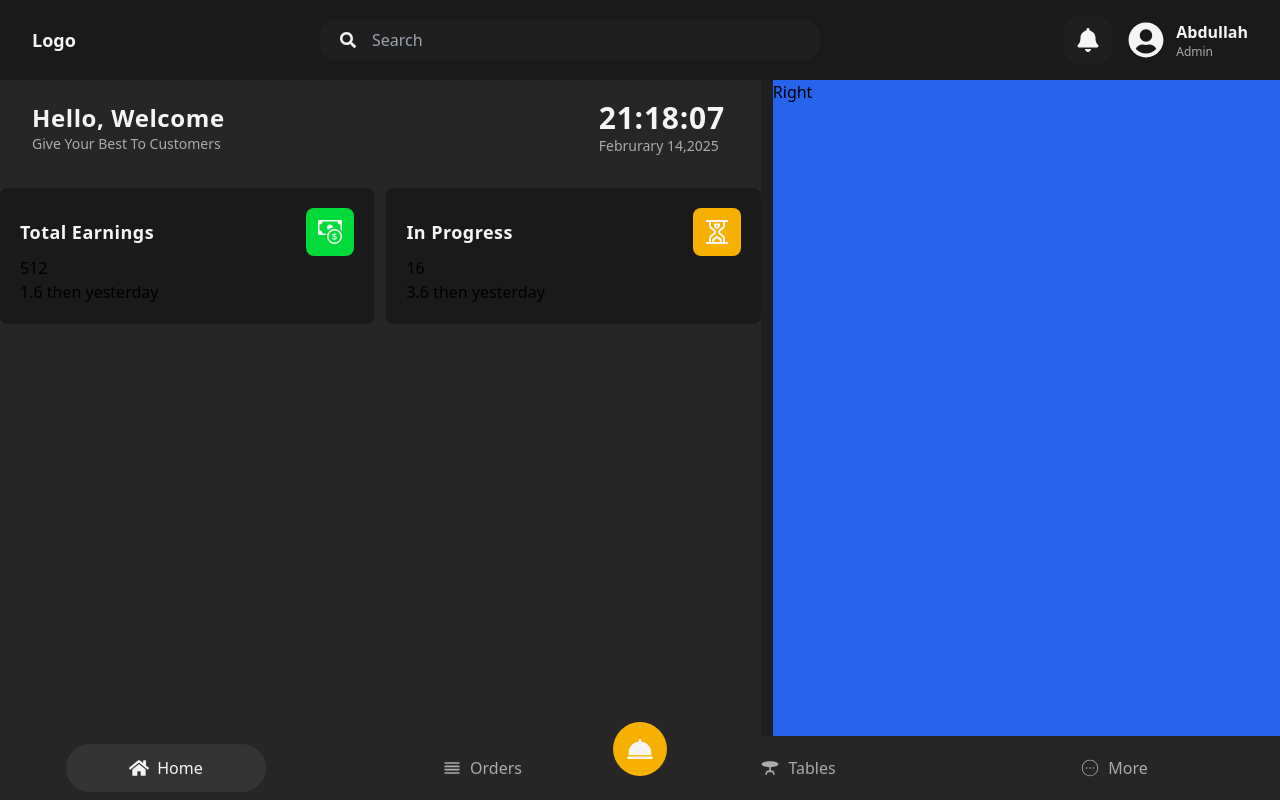
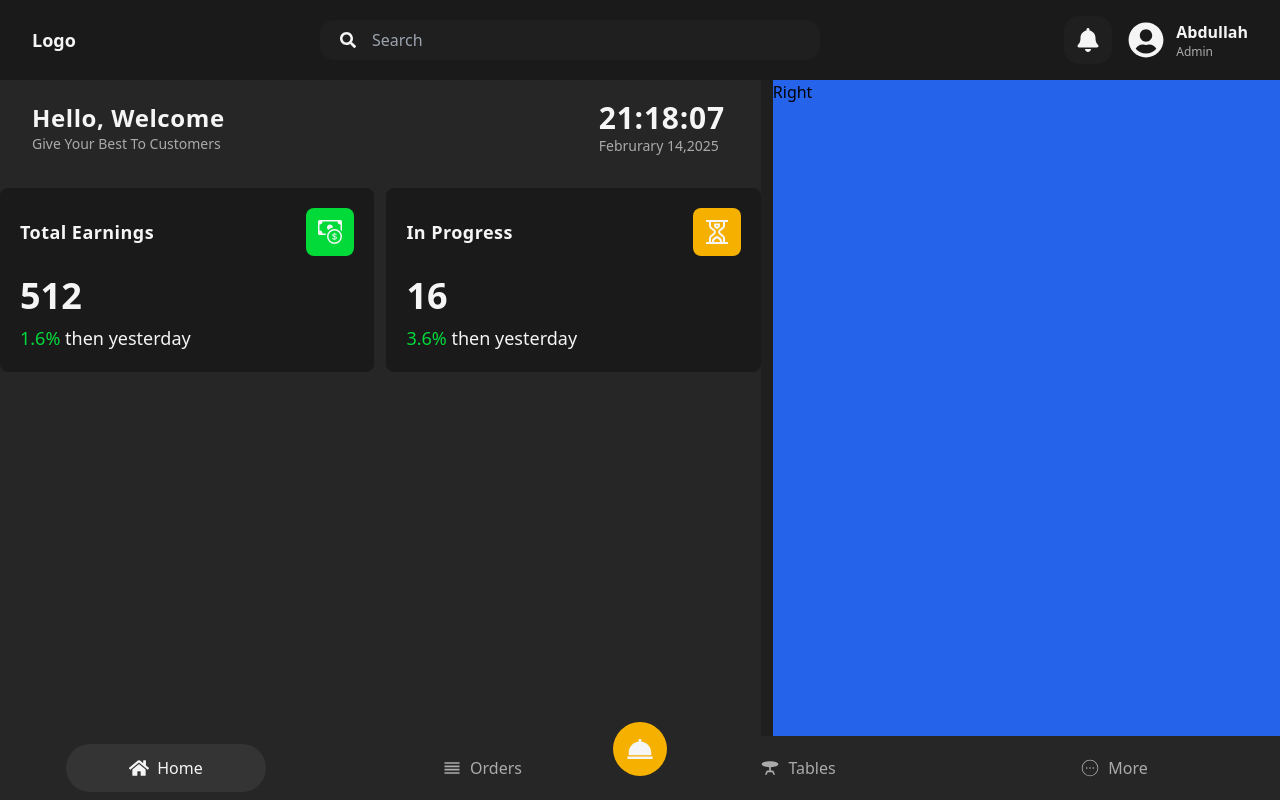
Before and after one commit to Ansari839/React-POS, a Next.js app: page / in a window 1280 px wide. Built offline with nearby package versions, Linux system fonts and the light colour scheme.

Commit message:
In progrss

```diff
--- a/components/Home Components/MiniCard.jsx
+++ b/components/Home Components/MiniCard.jsx
@@ -8,8 +8,8 @@ const MiniCard = ({title , icon , number , footerNum}) => {
             <button className={`${title === "Total Earnings" ? "bg-[#02da3a] p-3 rounded-lg text-[#f5f5f5] text-2xl": "bg-[#f6b100] p-3 rounded-lg text-[#f5f5f5] text-2xl"}`}>{icon}</button>
         </div>
         <div>
-            <h1>{number}</h1>
-            <h1>{footerNum} then yesterday</h1>
+            <h1 className='text-[#f5f5f5] text-4xl font-bold mt-5'>{number}</h1>
+            <h1 className='text-[#f5f5f5] text-lg mt-2' > <span className='text-[#02da3a]'>{footerNum}%</span> then yesterday</h1>
         </div>
     </div>
   )
```
